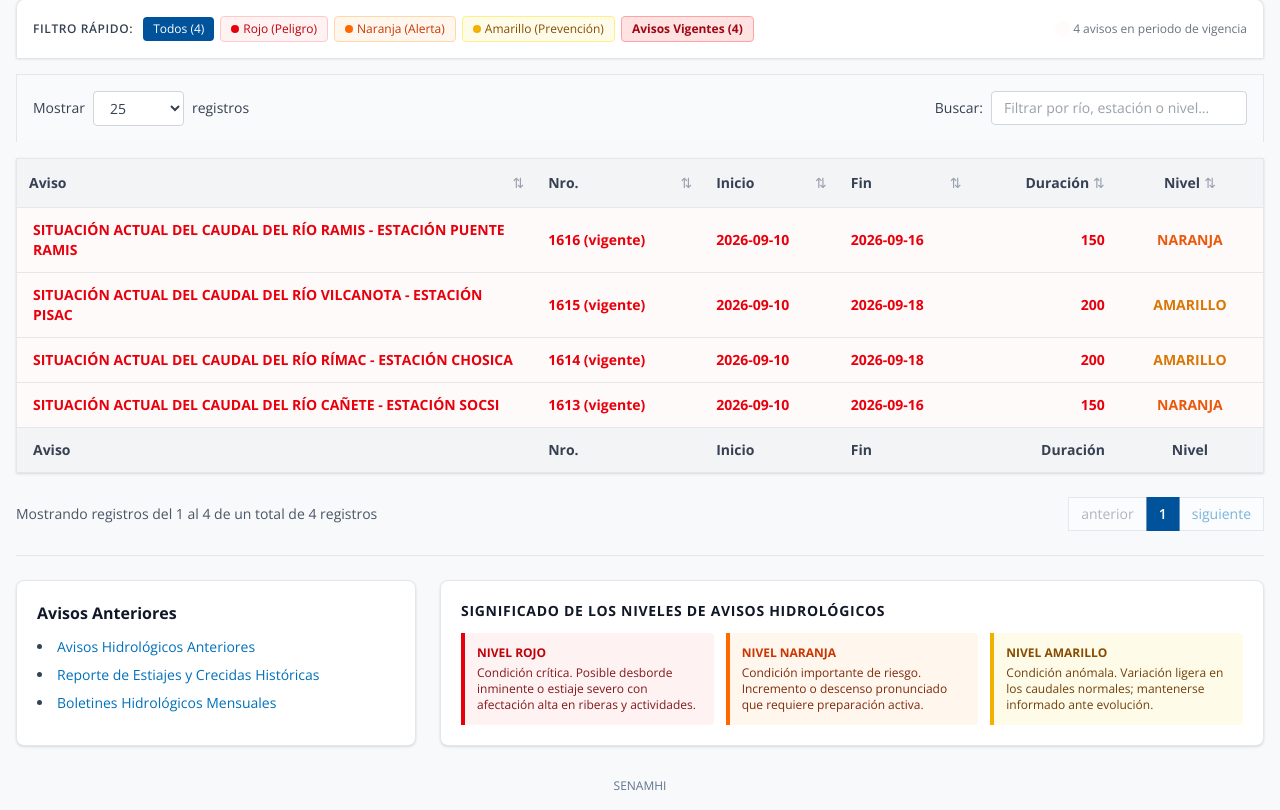
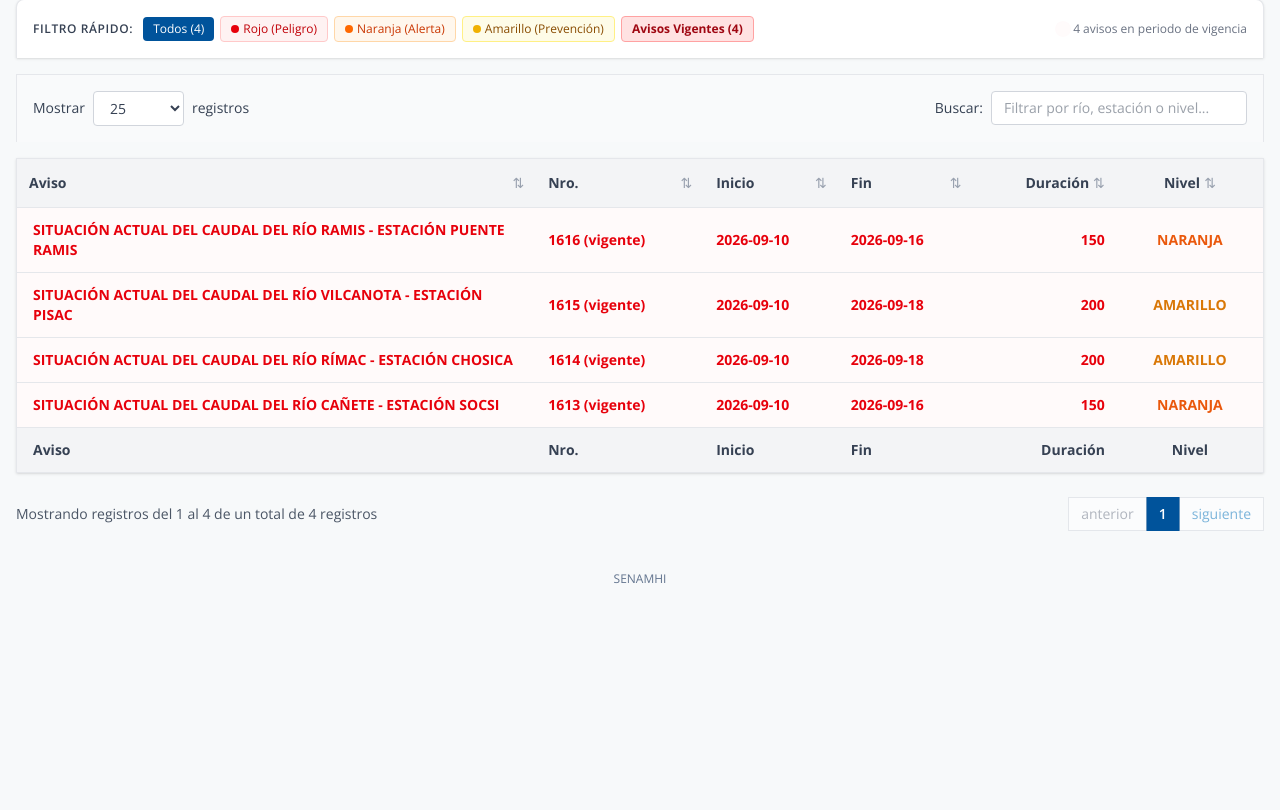
Before and after one commit to franklinsilva99/senamhi-hidrologia-dashboard, a Next.js app: page /avisos in a window 1280 px wide. Shown: the part 370-1180 px from the top of the page. After the commit the page ends 973 px from the top, so only its background shows below. Built offline with nearby package versions, Linux system fonts and the light colour scheme.

Commit message:
feat: parrafo descriptivo y popups de estacion/poblado en mapa de avisos

```diff
--- a/components/AvisosTabs.tsx
+++ b/components/AvisosTabs.tsx
@@ -156,6 +156,11 @@ export default function AvisosTabs({
       </nav>
 
       {tab === "mapa" ? (
+        <>
+          <p className="text-sm text-gray-600">
+            Los Avisos Hidrológicos son pronósticos de carácter preventivo ante eventos severos, indicando las áreas que podrían verse afectadas y el nivel de peligrosidad.
+          </p>
+
           <MapHydro
             stations={stations}
             latest={latest}
@@ -167,6 +172,7 @@ export default function AvisosTabs({
             tipoDefault={tipoDefault}
             mostrarNiveles
           />
+        </>
       ) : (
         <>
           {/* Filtro rápido */}
@@ -258,35 +264,6 @@ export default function AvisosTabs({
               <button onClick={() => setPage((p) => Math.min(totalPages, p + 1))} disabled={pageClamped >= totalPages} className="px-3 py-1.5 border border-gray-300 bg-white text-senamhi-lightblue hover:bg-gray-50 disabled:opacity-50">siguiente</button>
             </nav>
           </div>
-
-          {/* Avisos anteriores + Leyenda */}
-          <div className="mt-4 pt-6 border-t border-gray-200 grid grid-cols-1 lg:grid-cols-3 gap-6">
-            <div className="bg-white p-5 rounded-lg border border-gray-200 shadow-sm">
-              <h2 className="text-base font-bold text-gray-900 mb-3">Avisos Anteriores</h2>
-              <ul className="list-disc list-inside space-y-2 text-sm text-gray-700">
-                <li><a className="text-senamhi-lightblue hover:underline font-medium" href="#">Avisos Hidrológicos Anteriores</a></li>
-                <li><a className="text-senamhi-lightblue hover:underline font-medium" href="#">Reporte de Estiajes y Crecidas Históricas</a></li>
-                <li><a className="text-senamhi-lightblue hover:underline font-medium" href="#">Boletines Hidrológicos Mensuales</a></li>
-              </ul>
-            </div>
-            <div className="bg-white p-5 rounded-lg border border-gray-200 shadow-sm lg:col-span-2">
-              <h3 className="text-sm font-bold text-gray-900 uppercase tracking-wider mb-3">Significado de los Niveles de Avisos Hidrológicos</h3>
-              <div className="grid grid-cols-1 sm:grid-cols-3 gap-3">
-                <div className="p-3 bg-red-50 border-l-4 border-red-600 rounded-r">
-                  <div className="font-bold text-xs text-red-700 uppercase">Nivel Rojo</div>
-                  <p className="text-xs text-red-900 mt-1">Condición crítica. Posible desborde inminente o estiaje severo con afectación alta en riberas y actividades.</p>
-                </div>
-                <div className="p-3 bg-orange-50 border-l-4 border-orange-500 rounded-r">
-                  <div className="font-bold text-xs text-orange-700 uppercase">Nivel Naranja</div>
-                  <p className="text-xs text-orange-900 mt-1">Condición importante de riesgo. Incremento o descenso pronunciado que requiere preparación activa.</p>
-                </div>
-                <div className="p-3 bg-yellow-50 border-l-4 border-yellow-500 rounded-r">
-                  <div className="font-bold text-xs text-yellow-800 uppercase">Nivel Amarillo</div>
-                  <p className="text-xs text-yellow-900 mt-1">Condición anómala. Variación ligera en los caudales normales; mantenerse informado ante evolución.</p>
-                </div>
-              </div>
-            </div>
-          </div>
         </>
       )}
     </div>
--- a/components/MapHydro.tsx
+++ b/components/MapHydro.tsx
@@ -178,11 +178,13 @@ export default function MapHydro({
               icon={stationIcon(color[est] ?? color.normal, sel)}
               eventHandlers={{ click: () => handleStationClick(s) }}
             >
+              <Tooltip direction="top" offset={[0, -28]}> Estación: {s.estacion}</Tooltip>
               <Popup>
-                <b>{s.rio} — {s.estacion}</b>
-                <br />Q: {o?.caudal} m³/s · N: {o?.nivel} m
-                <br />Estado: {est} · QC1: {o?.origen}
-                <br />DZ: {s.dz ?? "—"} · {s.poblados.join(", ")}
+                <b> Estación: {s.estacion}</b>
+                <br />Rio: {s.rio}
+                <br />Q: {o?.caudal} m³/s
+                <br />N: {o?.nivel} m
+                <br />Nivel: {est}
               </Popup>
             </Marker>
           );
@@ -197,8 +199,8 @@ export default function MapHydro({
                 <Tooltip direction="top" offset={[0, -28]}>{p.nombre}</Tooltip>
                 <Popup>
                   <b>{p.nombre}</b>
-                  <br />Centro poblado afectado
-                  <br />Estación {selected.estacion}
+                  <br />Localidad afectada
+                  <br />por el río {selected.rio}
                 </Popup>
               </Marker>
             ))
```
Lines whose indentation alone changed are shown as unchanged.
